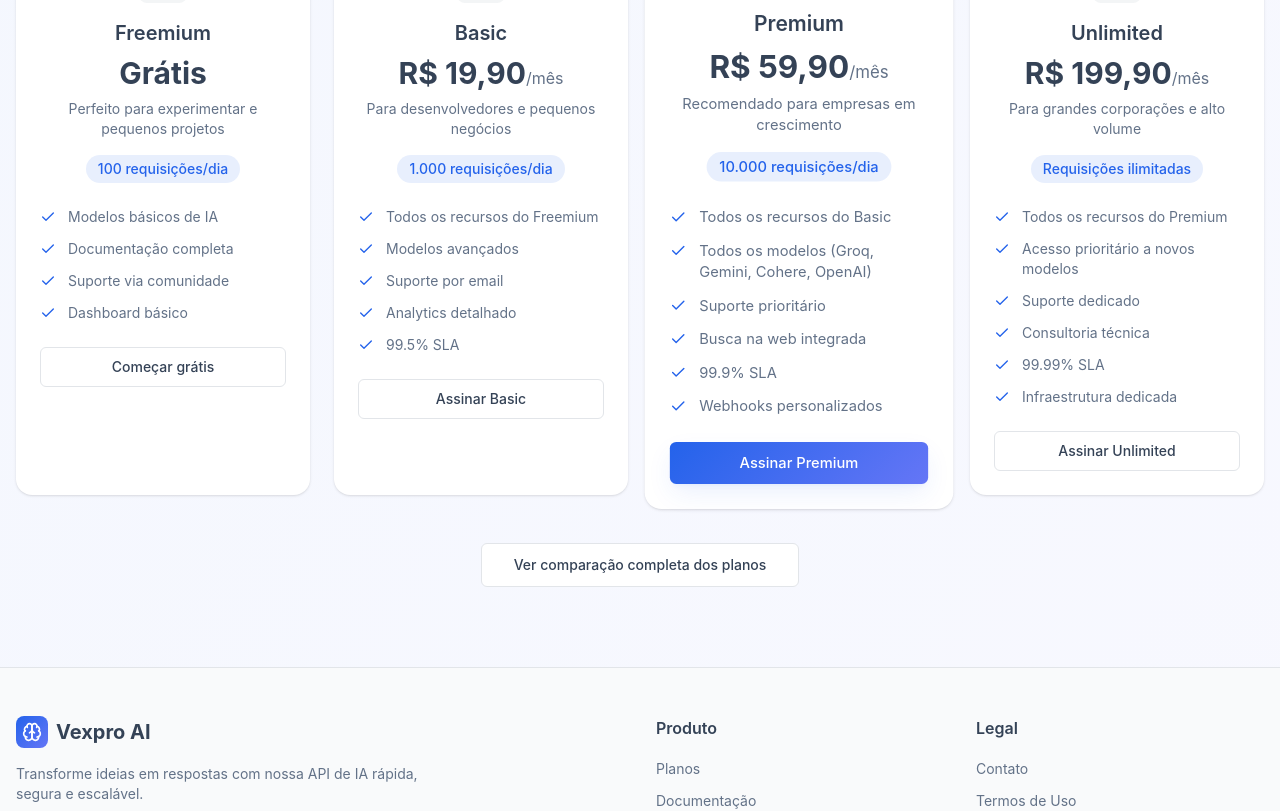
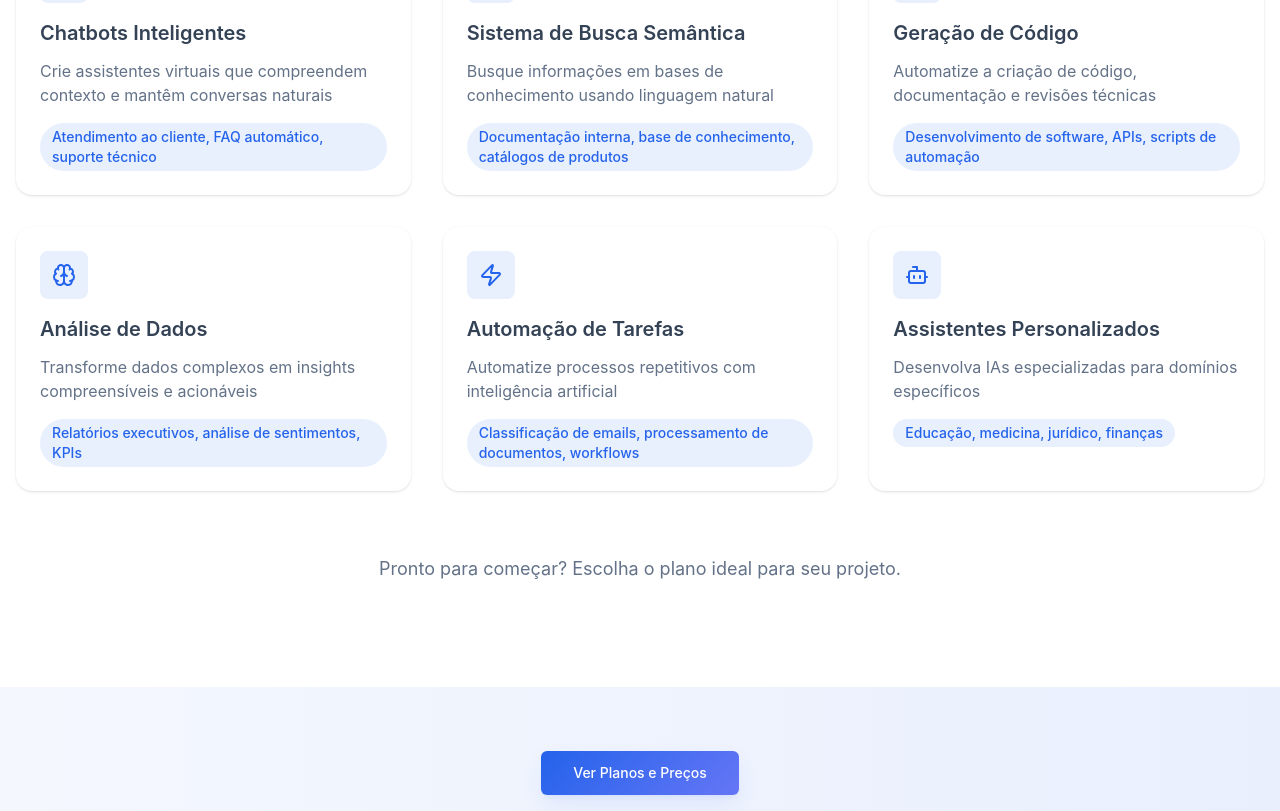
Before and after one commit to Jeanqs42/site, a React (Vite) app: page / in a window 1280 px wide. Shown: the part 1680-2491 px from the top of the page. Built offline with nearby package versions, Linux system fonts and the light colour scheme.

Commit message:
Refactor Home page
Remove PricingSection from Home page and add a button to navigate to the Plans page. Replace the PricingSection with a new section showcasing example applications.

```diff
--- /dev/null
+++ b/src/components/ExamplesSection.tsx
@@ -0,0 +1,90 @@
+import { Code, MessageSquare, Search, Zap, Brain, Bot } from "lucide-react";
+
+const examples = [
+  {
+    icon: MessageSquare,
+    title: "Chatbots Inteligentes",
+    description: "Crie assistentes virtuais que compreendem contexto e mantêm conversas naturais",
+    useCase: "Atendimento ao cliente, FAQ automático, suporte técnico"
+  },
+  {
+    icon: Search,
+    title: "Sistema de Busca Semântica",
+    description: "Busque informações em bases de conhecimento usando linguagem natural",
+    useCase: "Documentação interna, base de conhecimento, catálogos de produtos"
+  },
+  {
+    icon: Code,
+    title: "Geração de Código",
+    description: "Automatize a criação de código, documentação e revisões técnicas",
+    useCase: "Desenvolvimento de software, APIs, scripts de automação"
+  },
+  {
+    icon: Brain,
+    title: "Análise de Dados",
+    description: "Transforme dados complexos em insights compreensíveis e acionáveis",
+    useCase: "Relatórios executivos, análise de sentimentos, KPIs"
+  },
+  {
+    icon: Zap,
+    title: "Automação de Tarefas",
+    description: "Automatize processos repetitivos com inteligência artificial",
+    useCase: "Classificação de emails, processamento de documentos, workflows"
+  },
+  {
+    icon: Bot,
+    title: "Assistentes Personalizados",
+    description: "Desenvolva IAs especializadas para domínios específicos",
+    useCase: "Educação, medicina, jurídico, finanças"
+  }
+];
+
+const ExamplesSection = () => {
+  return (
+    <section className="py-20 bg-background">
+      <div className="container mx-auto px-4">
+        <div className="text-center mb-16">
+          <h2 className="text-3xl lg:text-4xl font-bold text-foreground mb-4">
+            Aplicações Possíveis
+          </h2>
+          <p className="text-xl text-muted-foreground max-w-2xl mx-auto">
+            Descubra como nossa API pode transformar sua aplicação com inteligência artificial
+          </p>
+        </div>
+
+        <div className="grid grid-cols-1 md:grid-cols-2 lg:grid-cols-3 gap-8">
+          {examples.map((example, index) => (
+            <div
+              key={index}
+              className="bg-card rounded-2xl p-6 shadow-card hover:shadow-card-hover transition-smooth"
+            >
+              <div className="w-12 h-12 mb-4 rounded-lg bg-primary/10 flex items-center justify-center">
+                <example.icon className="w-6 h-6 text-primary" />
+              </div>
+
+              <h3 className="text-xl font-semibold text-foreground mb-3">
+                {example.title}
+              </h3>
+
+              <p className="text-muted-foreground mb-4">
+                {example.description}
+              </p>
+
+              <div className="text-sm text-primary font-medium bg-primary-muted px-3 py-1 rounded-full inline-block">
+                {example.useCase}
+              </div>
+            </div>
+          ))}
+        </div>
+
+        <div className="text-center mt-16">
+          <p className="text-lg text-muted-foreground mb-6">
+            Pronto para começar? Escolha o plano ideal para seu projeto.
+          </p>
+        </div>
+      </div>
+    </section>
+  );
+};
+
+export default ExamplesSection;
--- a/src/pages/Home.tsx
+++ b/src/pages/Home.tsx
@@ -2,7 +2,9 @@ import Header from "@/components/Header";
 import Footer from "@/components/Footer";
 import HeroSection from "@/components/HeroSection";
 import BenefitsSection from "@/components/BenefitsSection";
-import PricingSection from "@/components/PricingSection";
+import ExamplesSection from "@/components/ExamplesSection";
+import { Button } from "@/components/ui/button";
+import { Link } from "react-router-dom";
 
 const Home = () => {
   return (
@@ -11,7 +13,16 @@ const Home = () => {
       <main>
         <HeroSection />
         <BenefitsSection />
-        <PricingSection />
+        <ExamplesSection />
+        <section className="py-16 bg-gradient-to-r from-primary/5 to-primary/10">
+          <div className="container mx-auto px-4 text-center">
+            <Link to="/planos">
+              <Button size="lg" className="gradient-primary shadow-hero">
+                Ver Planos e Preços
+              </Button>
+            </Link>
+          </div>
+        </section>
       </main>
       <Footer />
     </div>
```
